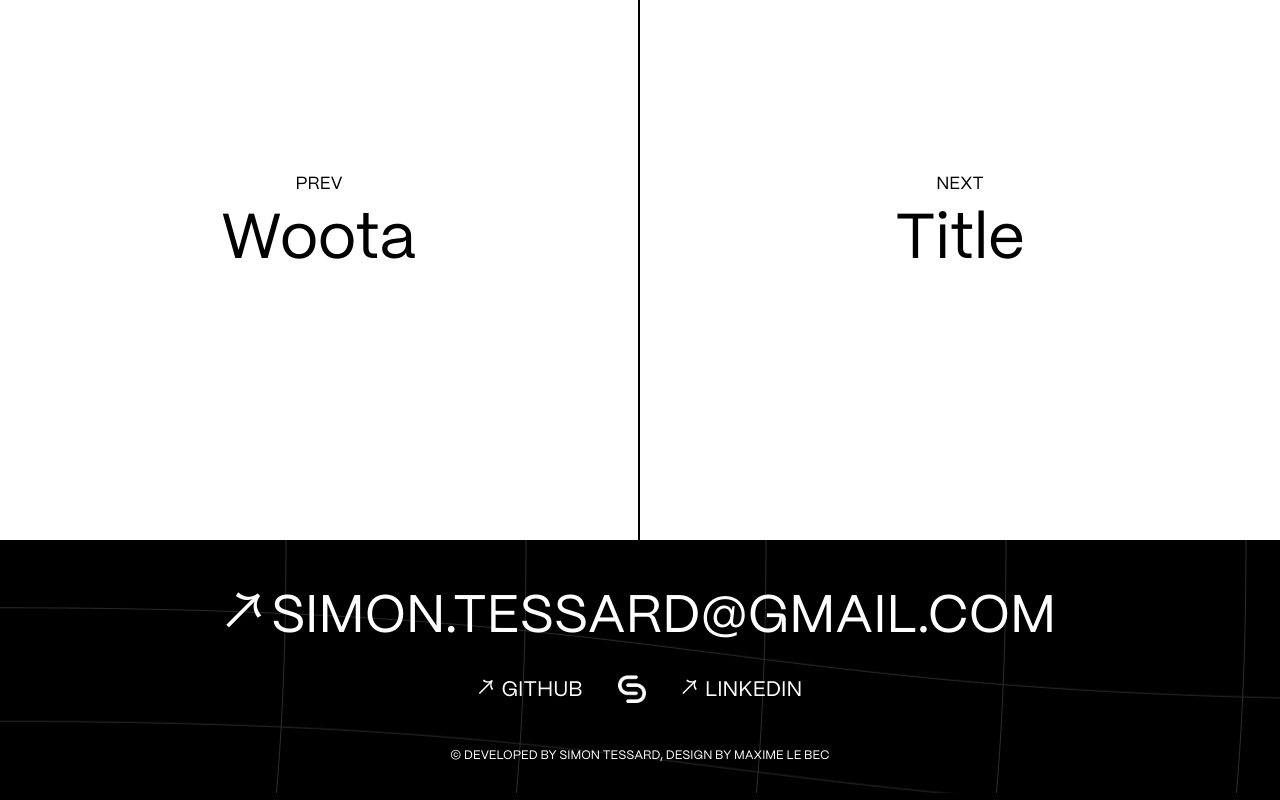
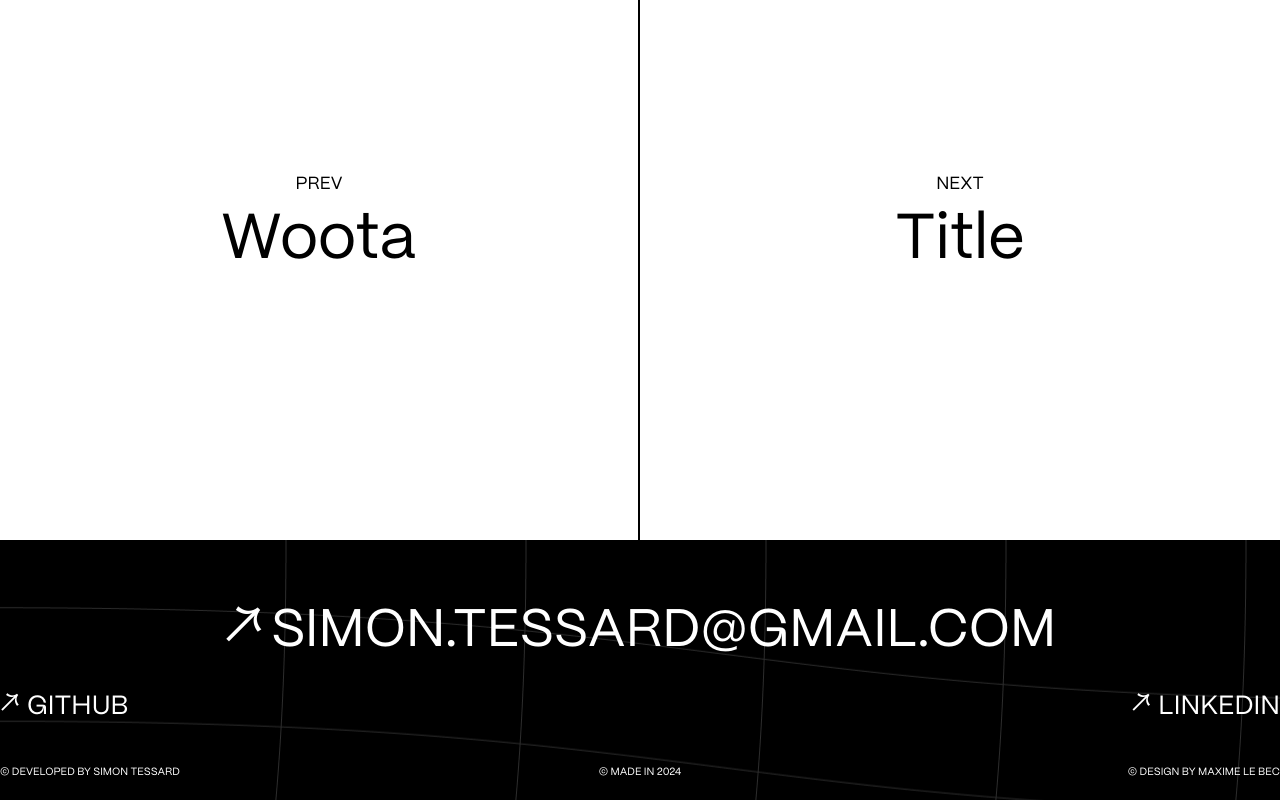
Before and after one commit to simontessard/portfolio-2024, a Next.js app: page /project/0 in a window 1280 px wide. Shown: the part 2766-3566 px from the top of the page. Built offline with nearby package versions, Linux system fonts and the light colour scheme.

Commit message:
Small tweaks

```diff
--- a/src/app/pages/home/sections/About.js
+++ b/src/app/pages/home/sections/About.js
@@ -22,7 +22,7 @@ export default function About(){
                     start: "bottom bottom",
                     scrub: 1,
                 },
-                y: -100,
+                y: -50,
             });
         });
 
@@ -34,7 +34,7 @@ export default function About(){
                     start: "bottom bottom",
                     scrub: 1,
                 },
-                y: -30,
+                y: -25,
             });
         });
 
--- a/src/app/pages/home/sections/WorkWithMe.js
+++ b/src/app/pages/home/sections/WorkWithMe.js
@@ -19,7 +19,7 @@ export function WorkWithMe() {
                     start: "top 50%",
                     scrub: 1,
                 },
-                y: -200,
+                y: -75,
             });
         });
     }, []);
--- a/src/app/partials/Footer.js
+++ b/src/app/partials/Footer.js
@@ -4,31 +4,32 @@ import Link from "next/link";
 import bg from "@/app/assets/img/about-bg.png";
 export function Footer() {
     return (
-        <footer className="bg-black py-4 md:pb-8 md:pt-12" style={{backgroundImage: `url(${bg.src})`}}>
-            <div className="container max-w-none relative flex flex-col gap-8 md:items-center text-white justify-between px-6 md:px-10 mb-12">
+        <footer className="bg-black py-6 md:pt-16" style={{backgroundImage: `url(${bg.src})`}}>
+            <div className="container max-md:px-4">
+                <div
+                    className="relative flex flex-col gap-4 md:gap-8 md:items-center text-white justify-between mb-8 md:mb-12">
                     <Link href="" className="text-center text-lg md:text-6xl uppercase">
                         <span className="mr-2 text-xl md:text-7xl font-marbry">↗</span>
                         simon.tessard@gmail.com
                     </Link>
-                <div className="flex justify-center md:justify-around items-center gap-6 md:gap-10 text-sm md:text-2xl text-center uppercase">
-                    <Link href="">
-                        <span className="mr-2 text-xl md:text-3xl font-marbry">↗</span>
+                    <div
+                        className="grid grid-cols-2 items-center w-full gap-2 md:gap-14 text-sm md:text-3xl text-center uppercase">
+                        <Link className="flex items-end" href="">
+                            <span className="mr-2 text-xl md:text-4xl font-marbry">↗</span>
                             Github
                         </Link>
-                    <Image
-                        className={"max-md:size-6 md:size-8"}
-                        src={Logo}
-                        height={30}
-                        width={30}
-                        alt="Picture of the author"
-                    />
-                    <Link href="">
-                        <span className="mr-2 text-xl md:text-3xl font-marbry">↗</span>
+                        <Link className="flex items-end ml-auto" href="">
+                            <span className="mr-2 text-xl md:text-4xl font-marbry">↗</span>
                             LinkedIn
                         </Link>
                     </div>
                 </div>
-            <p className={"w-fit mx-auto uppercase text-xs md:text-sm text-white"}>© developed by Simon TESSARD, design by Maxime Le bec</p>
+                <div className={"grid max-md:gap-2 md:grid-cols-3 uppercase max-md:text-center text-xs text-white"}>
+                    <p>© developed by Simon TESSARD</p>
+                    <p className="md:mx-auto">© Made in 2024</p>
+                    <p className="md:ml-auto">© design by Maxime Le bec</p>
+                </div>
+            </div>
         </footer>
     );
 }
--- a/src/app/project/Description.js
+++ b/src/app/project/Description.js
@@ -28,7 +28,10 @@ function AnimatedText({children}) {
 
         // Desktop setup
         mm.add("(min-width: 800px)", () => {
-            gsap.to(text.current, {
+            gsap.fromTo(text.current, {
+                    left: "-10rem",
+            },
+            {
                 scrollTrigger: {
                     trigger: text.current,
                     scrub: true,
@@ -36,7 +39,7 @@ function AnimatedText({children}) {
                     end: "+=400px bottom",
                 },
                 opacity: 1,
-                left: "200px",
+                left: "0",
                 ease: "power3.Out"
             });
         });
@@ -51,7 +54,7 @@ function AnimatedText({children}) {
                     end: "+=400px bottom",
                 },
                 opacity: 1,
-                left: "50px",
+                left: "1rem",
                 ease: "power3.Out"
             });
         });
--- a/src/app/project/[id]/page.js
+++ b/src/app/project/[id]/page.js
@@ -39,11 +39,11 @@ export default function ProjectPage() {
                 <Overview/>
                 <div ref={contentSection} className={"py-16 md:py-30"}>
                     <Index/>
-                    <div className={"mt-20 flex max-md:flex-col gap-8 md:gap-20 items-center md:mb-40"}>
-                        <div className={"overflow-hidden w-full h-full aspect-square"}>
+                    <div className={"flex max-md:flex-col gap-8 md:gap-20 items-center mt-20 md:mb-40"}>
+                        <div className={"overflow-hidden w-full h-full md:aspect-square"}>
                             <img
-                                className={"aspect-square max-md:mx-auto max-w-xs h-auto md:max-w-lg object-cover md:hover:scale-100 scale-110 " +
-                                    "transition-transform duration-500 w-full mb-8"}
+                                className={"md:aspect-square max-md:mx-auto h-auto md:max-w-lg object-cover md:hover:scale-100 scale-110 " +
+                                    "transition-transform delay-75 duration-500 w-full mb-8"}
                                 src="https://picsum.photos/1900/1100" alt="random"/>
                         </div>
                         <p className={"font-marbry md:text-2xl p-4 max-w-xl"}>Suspendisse potenti. Quisque
@@ -60,9 +60,9 @@ export default function ProjectPage() {
                             eget viverra velit
                             Mauris ac pretium purus, ac convallis lectus. Donec ut elit magna. Vestibulum turpis turpis.
                         </p>
-                        <div className={"overflow-hidden w-full h-full aspect-square"}>
+                        <div className={"overflow-hidden w-full h-full md:aspect-square"}>
                             <img
-                                className={"aspect-square max-md:mx-auto max-w-xs h-auto md:max-w-lg object-cover md:hover:scale-100 scale-110 transition-transform duration-500 w-full mb-8"}
+                                className={"md:aspect-square max-md:mx-auto h-auto md:max-w-lg object-cover md:hover:scale-100 scale-110 transition-transform delay-75 duration-500 w-full mb-8"}
                                 src="https://picsum.photos/1800/1100" alt="random"/>
                         </div>
                     </div>
--- a/src/app/utils/ScrollToTop.js
+++ b/src/app/utils/ScrollToTop.js
@@ -27,7 +27,7 @@ export function ScrollToTop() {
     }, []);
     return (
         <div className="scrollToTop fixed opacity-0 z-20 bottom-3 md:bottom-6 left-3 md:left-6 p-2 bg-black border border-white text-white">
-            <button className="size-6" onClick={handleClick}>↑</button>
+            <button className="size-6 md:size-8 font-marbry text-xl" onClick={handleClick}>↑</button>
         </div>
     );
 }
--- a/src/app/utils/SmoothScrolling.js
+++ b/src/app/utils/SmoothScrolling.js
@@ -3,7 +3,7 @@ import { ReactLenis } from "@studio-freight/react-lenis";
 
 export default function SmoothScrolling({ children }) {
     return (
-        <ReactLenis root options={{ lerp: 0.1, duration: 1.5, smoothTouch: true }}>
+        <ReactLenis root options={{ lerp: 0.05, duration: 1.5, smoothTouch: true }}>
             {children}
         </ReactLenis>
     );
```
Lines whose indentation alone changed are shown as unchanged.
